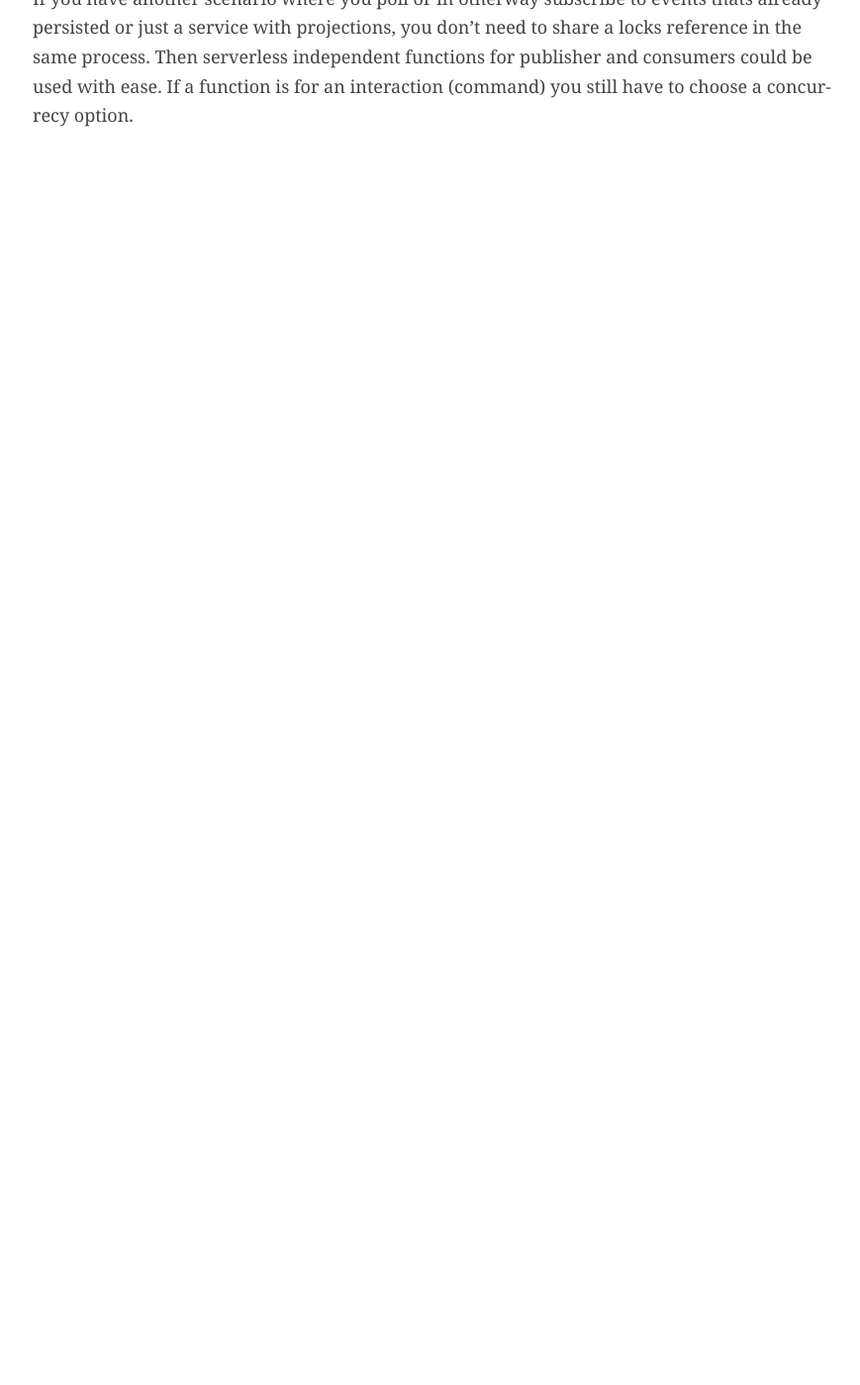
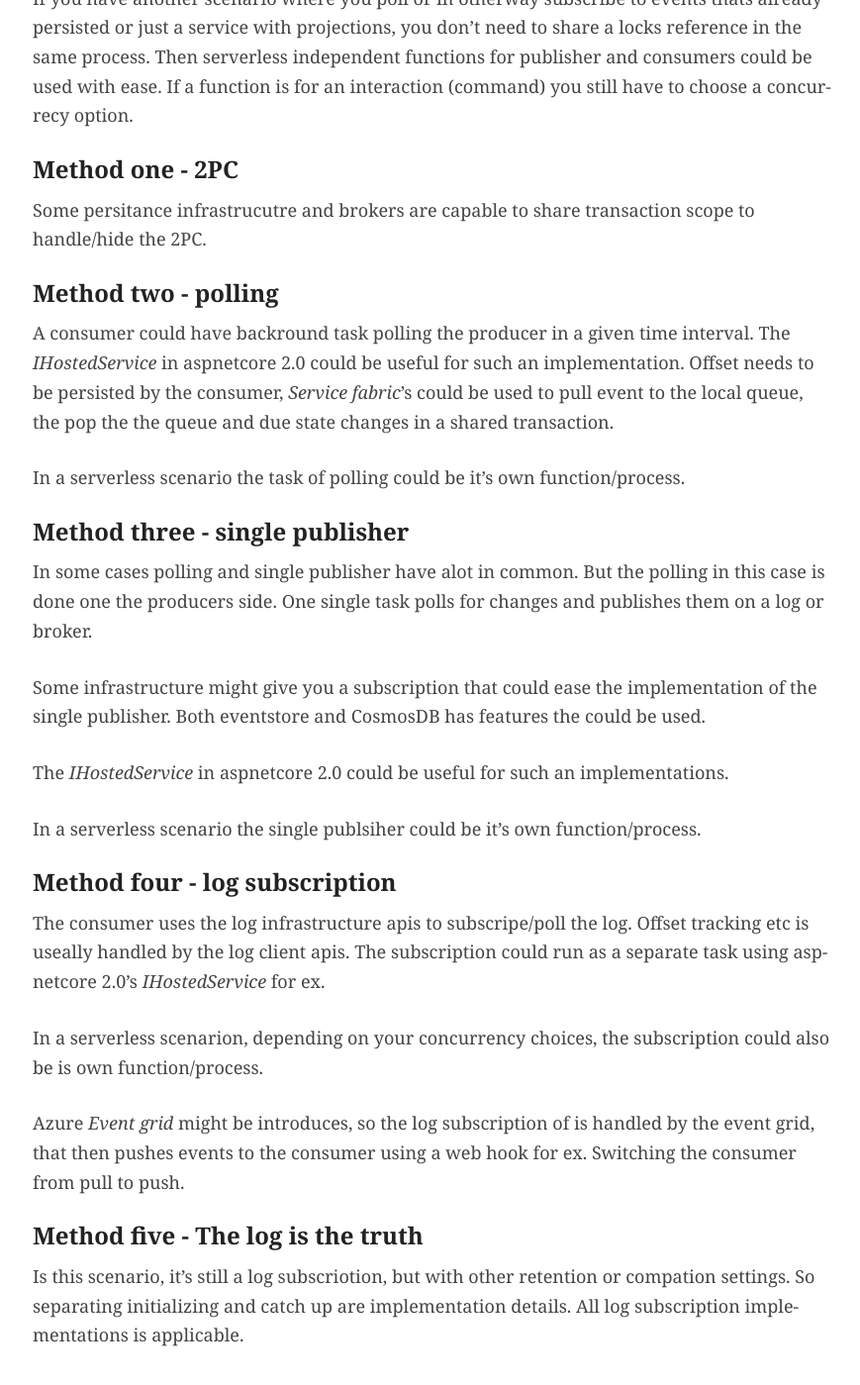
Before and after one commit to perokvist/event-driven-architecture, a Jekyll site: the page built from implementation.md, in a window 1280 px wide and 1400 px high, scrolled down 5171 px. Shown: the whole window at 99% size, without its empty margins (202-1071 px from the left). Built offline with Jekyll 4.4.1, drawn with Linux system fonts in a browser that asks for light colours; our own code applies the rules of GitHub Pages for plain Markdown files; before the commit the page ends 5483 px from its top, so only the background shows below that.

Commit message:
implementation methods

```diff
--- a/implementation.md
+++ b/implementation.md
@@ -117,3 +117,37 @@ Many of these scenarios is about a service/compontent that is both a producer an
 
 If you have another scenario where you poll or in otherway subscribe to events thats already persisted or just a service with projections, you don't need to share a locks reference in the same process. Then serverless independent functions for publisher and consumers could be used with ease.
 If a function is for an interaction (command) you still have to choose a concurrecy option.
+
+### Method one - 2PC
+
+Some persitance infrastrucutre and brokers are capable to share transaction scope to handle/hide the 2PC.
+
+### Method two - polling
+
+A consumer could have backround task polling the producer in a given time interval.
+The *IHostedService* in aspnetcore 2.0 could be useful for such an implementation.
+Offset needs to be persisted by the consumer, *Service fabric*'s could be used to pull event to the local queue, the pop the the queue and due state changes in a shared transaction.
+
+In a serverless scenario the task of polling could be it's own function/process.
+
+### Method three - single publisher
+
+In some cases polling and single publisher have alot in common. But the polling in this case is done one the producers side. One single task polls for changes and publishes them on a log or broker.
+
+Some infrastructure might give you a subscription that could ease the implementation of the single publisher. Both eventstore and CosmosDB has features the could be used.
+
+The *IHostedService* in aspnetcore 2.0 could be useful for such an implementations.
+
+In a serverless scenario the single publsiher could be it's own function/process.
+
+### Method four - log subscription
+
+The consumer uses the log infrastructure apis to subscripe/poll the log. Offset tracking etc is useally handled by the log client apis. The subscription could run as a separate task using aspnetcore 2.0's *IHostedService* for ex.
+
+In a serverless scenarion, depending on your concurrency choices, the subscription could also be is own function/process.
+
+Azure *Event grid* might be introduces, so the log subscription of is handled by the event grid, that then pushes events to the consumer using a web hook for ex. Switching the consumer from pull to push.
+
+### Method five - The log is the truth
+
+Is this scenario, it's still a log subscriotion, but with other retention or compation settings. So separating initializing and catch up are implementation details. All log subscription implementations is applicable.
```
Also changed, not shown: index.md (+2 -0 lines).
